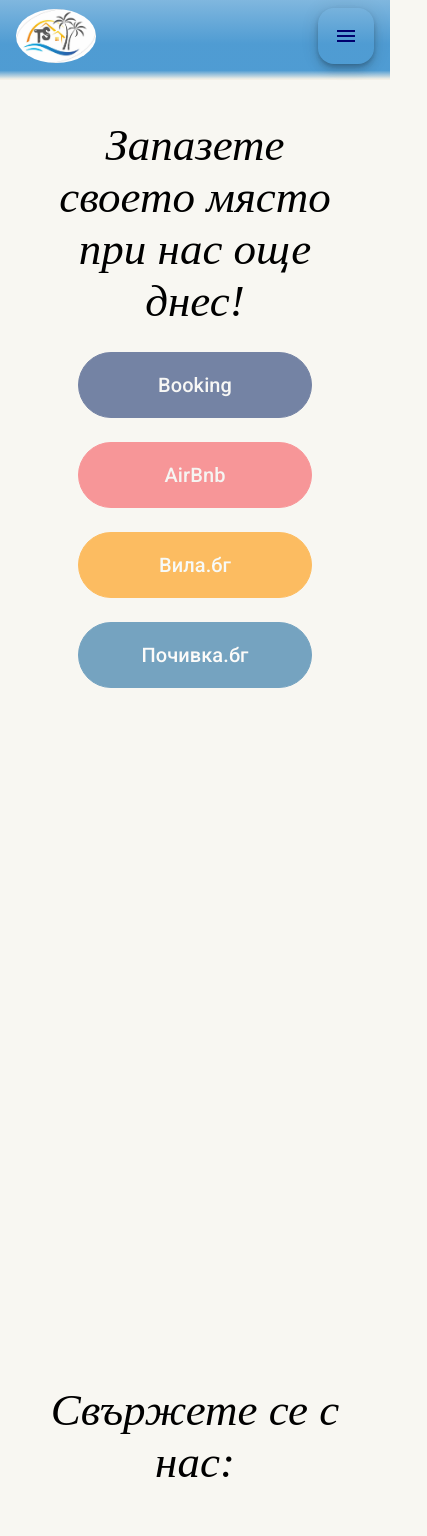
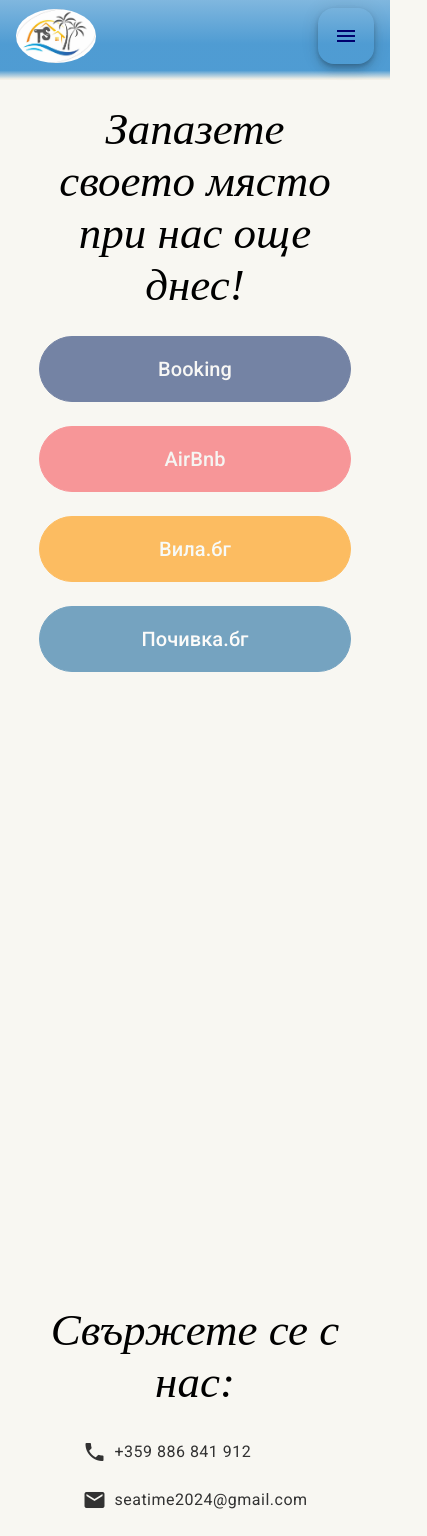
Before and after one commit to LLYS-Phys/timeless-sea-website, an Angular app: page /contacts in a window 390 px wide. Shown: the top 1536 px of the page, 427 px wide, since content can reach past the window. Built offline with nearby package versions, Linux system fonts and the light colour scheme; no server answers.

Commit message:
improve responsiveness on contacts page

```diff
--- a/src/app/contacts/contacts.component.scss
+++ b/src/app/contacts/contacts.component.scss
@@ -1,6 +1,7 @@
 :host{
     display: flex;
     flex-wrap: wrap;
+    padding-bottom: 2rem;
     .platforms {
         width: 100%;
         margin-top: 1rem;
@@ -112,12 +113,13 @@
     :host{
         justify-content: center;
         .platforms{
+            margin-top: 0;
             width: 80%;
             .buttons {
                 flex-direction: column;
                 align-items: center;
                 a {
-                    width: 75%;
+                    width: 100%;
                 }
             }
         }
@@ -127,10 +129,20 @@
         .contact-form-section {
             order: 3;
             margin-top: 0;
+            .static-contacts {
+                flex-direction: column;
+                gap: 1.5rem;
+                margin: 1rem 0 2rem 0;
+            }
+            form {
+                width: 100%;
+            }
         }
         .map-section{
             margin-top: 1rem;
             iframe{
+                padding: 0;
+                width: 100%;
                 height: 60vh;
             }
         }
```
